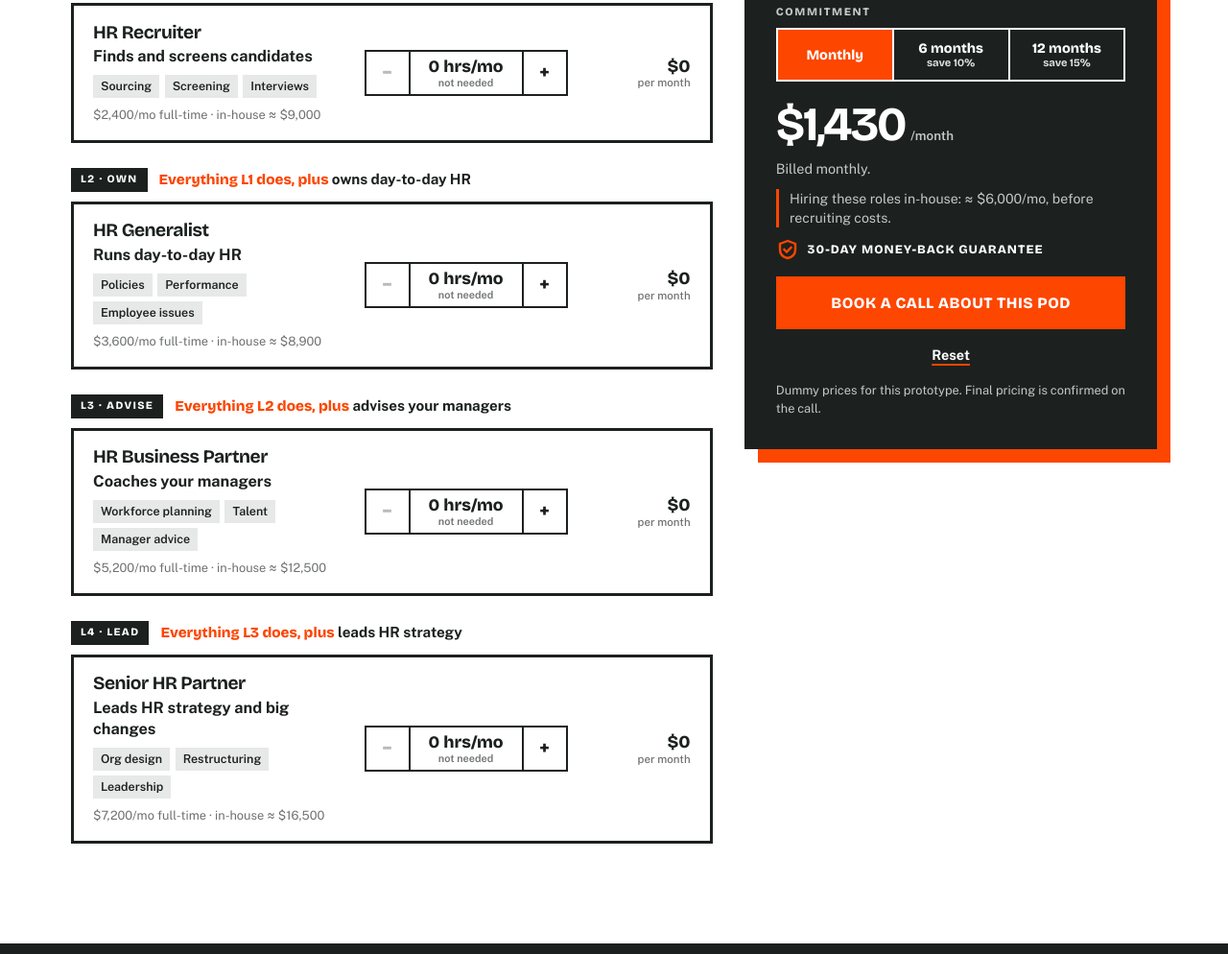
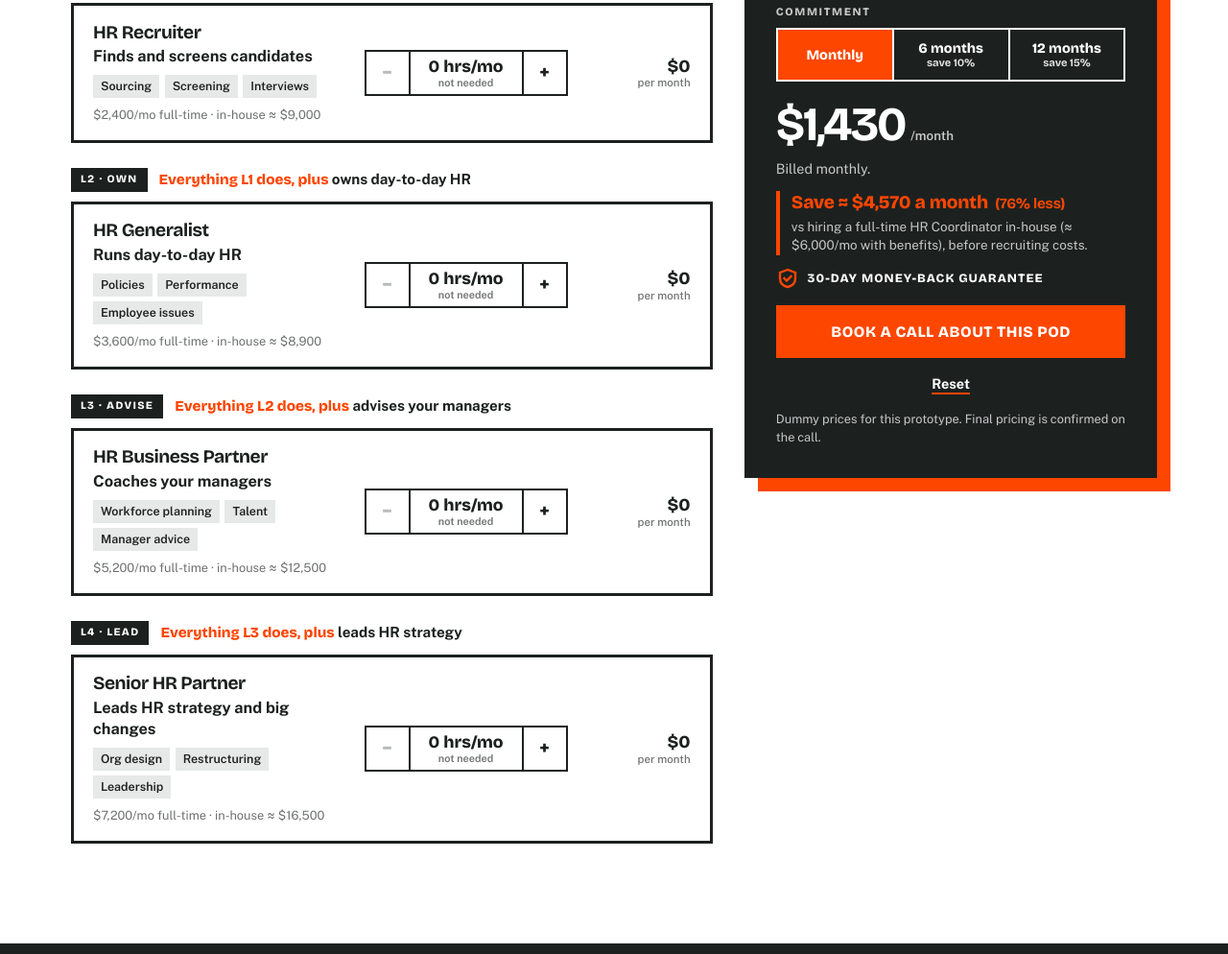
Before and after one commit to sirajsalim/intact-services, a plain HTML site: page index.html in a window 1280 px wide. Shown: the part 2045-3039 px from the top of the page at 96% size. Drawn offline with nearby package versions, Linux system fonts and the light colour scheme.

Commit message:
Show savings vs hiring in-house under every price
Replace the plain in-house cost line with "Save ≈ $X a month (Y% less)"
in the hero answer and the Pod total, with what it's compared against
underneath. Reword the commitment note so the two savings don't clash.

Co-Authored-By: Claude Opus 5.5 <noreply@anthropic.com>

```diff
--- a/assets/css/site.css
+++ b/assets/css/site.css
@@ -119,9 +119,14 @@ button { font: inherit; color: inherit; cursor: pointer; }
 .hero-tags li::before { content: "✓"; color: var(--o); }
 
 /* In-house comparison under each price: the reason this isn't "just hire someone". */
-.compare { margin: -.5rem 0 .9rem; padding-left: .7rem; border-left: 3px solid var(--o); font-size: .88rem; line-height: 1.45; color: var(--k-80); }
-.compare:empty { display: none; }
-.compare-dark { color: var(--w-75); }
+/* Plain orange text, no box, so it can't be mistaken for a selected option. */
+.savings { margin: -.35rem 0 1rem; padding-left: .75rem; border-left: 4px solid var(--o); }
+.savings:empty { display: none; }
+.savings-main { display: flex; align-items: baseline; flex-wrap: wrap; gap: .1rem .45rem; font-family: var(--ff-h); font-size: 1.2rem; line-height: 1.2; letter-spacing: -.01em; color: var(--o); }
+.savings-main b { font-weight: 800; }
+.savings-pct { font-size: .95rem; font-weight: 700; }
+.savings-note { margin-top: .3rem; font-size: .84rem; line-height: 1.45; color: var(--k-80); }
+.savings-dark .savings-note { color: var(--w-75); }
 
 /* The guarantee sits next to every price and Book button. */
 .guarantee { display: flex; align-items: center; gap: .55rem; margin: -.25rem 0 1rem; font-family: var(--ff-h); font-weight: 800; font-size: .8rem; letter-spacing: .08em; line-height: 1.3; text-transform: uppercase; }
--- a/assets/js/site.js
+++ b/assets/js/site.js
@@ -93,6 +93,21 @@
     return node;
   };
 
+  // Savings line under a price: "Save ≈ $X a month (Y% less)" and what it's compared with.
+  function renderSavings(node, ours, inHouse, against) {
+    const save = inHouse - ours;
+    if (!node) return;
+    if (!ours || save <= 0) { node.replaceChildren(); return; }
+    const pct = Math.round((save / inHouse) * 100);
+    node.replaceChildren(
+      el('p', { className: 'savings-main' }, [
+        el('b', { textContent: `Save ≈ ${money(save)} a month` }),
+        el('span', { className: 'savings-pct', textContent: `(${pct}% less)` }),
+      ]),
+      el('p', { className: 'savings-note', textContent: against }),
+    );
+  }
+
   /* ---------- Header: compact logo on scroll, mobile menu ---------- */
   const header = $('#siteHeader');
   const onScroll = () => header.classList.toggle('is-compact', window.scrollY > 8);
@@ -161,7 +176,9 @@
     $('#rLevel').textContent = role.level;
     $('#rDoes').textContent = problem.does;
     $('#rPrice').textContent = money(priceFor(problem.role, hours));
-    $('#rCompare').textContent = `Hiring one in-house: ≈ ${money(role.inHouse)}/mo, plus about ${money(HIRE_COST)} to recruit.`;
+    const inHouse = inHouseFor(problem.role, hours);
+    renderSavings($('#rSavings'), priceFor(problem.role, hours), inHouse,
+      `vs hiring a full-time ${role.name} in-house (≈ ${money(inHouse)}/mo with benefits), before the ≈ ${money(HIRE_COST)} it costs to recruit one.`);
     $$('button', hoursSeg).forEach((b) => b.setAttribute('aria-pressed', String(Number(b.dataset.hours) === hours)));
   }
 
@@ -276,10 +293,10 @@
     $('#barTotal').textContent = money(t.monthly);
     $('#sumNote').textContent = !t.lines.length ? ''
       : pod.term.months === 1 ? 'Billed monthly.'
-      : `${money(t.total)} over ${pod.term.months} months. You save ${money(t.saved)}.`;
-    $('#sumCompare').textContent = t.lines.length
-      ? `Hiring these roles in-house: ≈ ${money(t.inHouse)}/mo, before recruiting costs.`
-      : '';
+      : `${money(t.total)} over ${pod.term.months} months, including ${money(t.saved)} off for committing.`;
+    const who = t.lines.length === 1 ? `a full-time ${ROLES[t.lines[0].key].name}` : `these ${t.lines.length} roles`;
+    renderSavings($('#sumSavings'), t.monthly, t.inHouse,
+      `vs hiring ${who} in-house (≈ ${money(t.inHouse)}/mo with benefits), before recruiting costs.`);
     $('[data-book="pod"]').disabled = !t.lines.length;
   }
 
--- a/index.html
+++ b/index.html
@@ -12,7 +12,7 @@
   <link rel="preconnect" href="https://fonts.gstatic.com" crossorigin>
   <link rel="stylesheet" href="https://fonts.googleapis.com/css2?family=Bricolage+Grotesque:opsz,wght@12..96,700;12..96,800&family=Public+Sans:wght@400;500;600;700&display=swap">
   <!-- Bump ?v= on each release so browsers don't mix old and new files. -->
-  <link rel="stylesheet" href="assets/css/site.css?v=6">
+  <link rel="stylesheet" href="assets/css/site.css?v=7">
 </head>
 <body>
   <a class="skip" href="#main">Skip to content</a>
@@ -77,7 +77,7 @@
             <p class="seg-label" id="rHoursLabel">Hours a month</p>
             <div class="seg" id="rHours" role="group" aria-labelledby="rHoursLabel"></div>
             <p class="price"><b id="rPrice"></b><small>/month</small></p>
-            <p class="compare" id="rCompare"></p>
+            <div class="savings" id="rSavings" aria-live="polite"></div>
             <p class="guarantee"><svg viewBox="0 0 24 24" aria-hidden="true"><path d="M12 3 4 6v6c0 5 3.5 8 8 9 4.5-1 8-4 8-9V6l-8-3Z"/><path d="m8.5 12 2.5 2.5 4.5-4.5"/></svg><span>30-day money-back guarantee</span></p>
             <button class="btn btn-block" type="button" data-book="finder">Book a 20-min call →</button>
             <div class="result-links">
@@ -141,7 +141,7 @@
             <div class="seg seg-dark" id="term" role="group" aria-labelledby="termLabel"></div>
             <p class="price price-dark"><b id="sumMonthly"></b><small>/month</small></p>
             <p class="sum-note" id="sumNote" aria-live="polite"></p>
-            <p class="compare compare-dark" id="sumCompare"></p>
+            <div class="savings savings-dark" id="sumSavings" aria-live="polite"></div>
             <p class="guarantee"><svg viewBox="0 0 24 24" aria-hidden="true"><path d="M12 3 4 6v6c0 5 3.5 8 8 9 4.5-1 8-4 8-9V6l-8-3Z"/><path d="m8.5 12 2.5 2.5 4.5-4.5"/></svg><span>30-day money-back guarantee</span></p>
             <button class="btn btn-block" type="button" data-book="pod">Book a call about this Pod</button>
             <button class="linkish linkish-dark" type="button" id="podReset">Reset</button>
@@ -273,6 +273,6 @@
     </div>
   </dialog>
 
-  <script src="assets/js/site.js?v=6" defer></script>
+  <script src="assets/js/site.js?v=7" defer></script>
 </body>
 </html>
```
Also changed, not shown: careers.html (+3 -3 lines).
